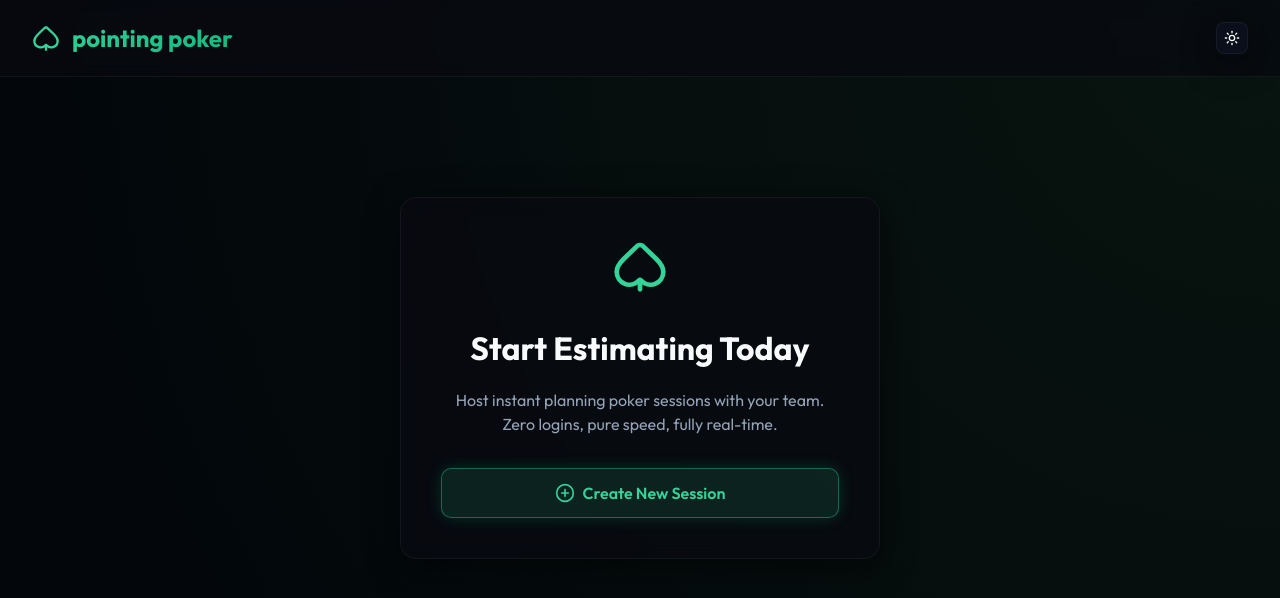
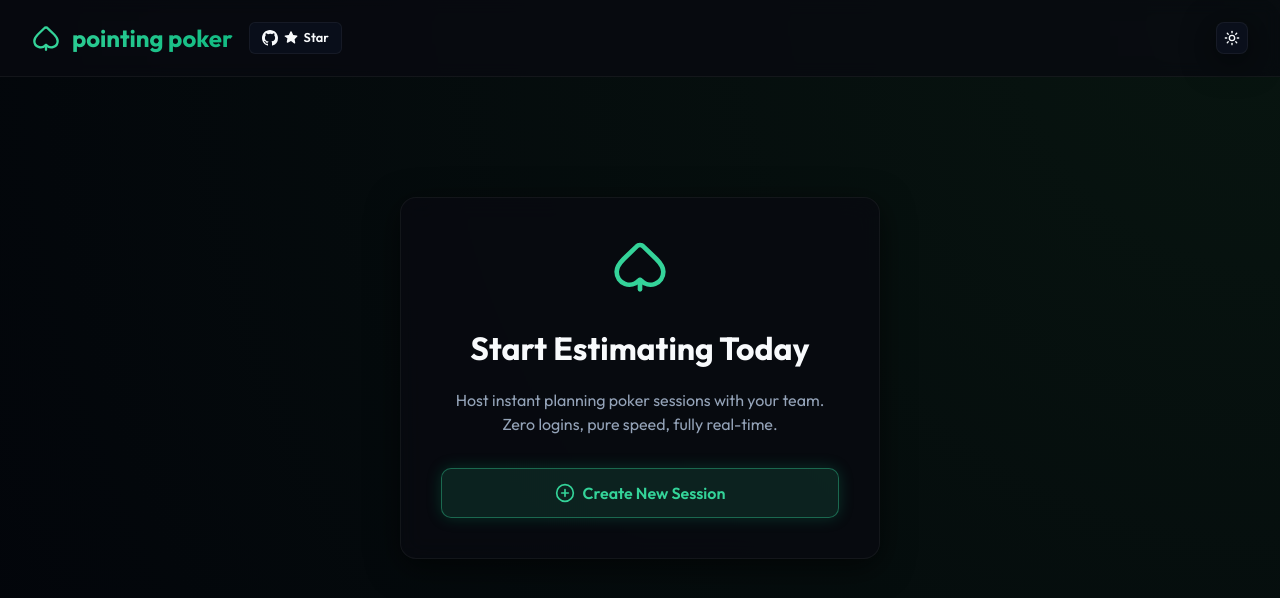
Before and after one commit to smokevicky/pointing-poker, a React (Vite) app in the folder client/: page / in a window 1280 px wide. Shown: the top 598 px of the page. Built offline with nearby package versions, Linux system fonts and the light colour scheme; no server answers; the database is empty.

Commit message:
Add GitHub star button repositioned left with logos and include GitHub buttons script

```diff
--- a/client/index.html
+++ b/client/index.html
@@ -9,5 +9,6 @@
   <body>
     <div id="root"></div>
     <script type="module" src="/src/main.jsx"></script>
+    <script async defer src="https://buttons.github.io/buttons.js"></script>
   </body>
 </html>
--- a/client/src/App.jsx
+++ b/client/src/App.jsx
@@ -94,6 +94,7 @@ export default function App() {
     <div className="app-container">
       {/* Premium Header */}
       <header className="header">
+        <div style={{ display: "flex", alignItems: "center", gap: "1rem" }}>
           <div className="logo" style={{ cursor: "pointer" }} onClick={() => {
             window.history.pushState(null, "", "/");
             setRoomId("");
@@ -101,6 +102,41 @@ export default function App() {
           }}>
             <Spade size={28} style={{ color: "var(--primary-cyan)" }} />
             <span>pointing poker</span>
+          </div>
+
+          {/* GitHub Star Button */}
+          <a
+            href="https://github.com/smokevicky/pointing-poker"
+            target="_blank"
+            rel="noopener noreferrer"
+            style={{
+              display: "inline-flex",
+              alignItems: "center",
+              gap: "6px",
+              padding: "5px 12px",
+              fontSize: "0.8rem",
+              fontWeight: 600,
+              color: "var(--text-color)",
+              background: "var(--card-bg)",
+              border: "1px solid var(--glass-border)",
+              borderRadius: "6px",
+              textDecoration: "none",
+              whiteSpace: "nowrap",
+              transition: "background 0.2s, border-color 0.2s",
+            }}
+            onMouseEnter={e => e.currentTarget.style.borderColor = "var(--primary-cyan)"}
+            onMouseLeave={e => e.currentTarget.style.borderColor = "var(--glass-border)"}
+          >
+            {/* GitHub logo (octicon-mark-github) */}
+            <svg height="16" viewBox="0 0 16 16" width="16" fill="currentColor" aria-hidden="true">
+              <path d="M8 0C3.58 0 0 3.58 0 8c0 3.54 2.29 6.53 5.47 7.59.4.07.55-.17.55-.38 0-.19-.01-.82-.01-1.49-2.01.37-2.53-.49-2.69-.94-.09-.23-.48-.94-.82-1.13-.28-.15-.68-.52-.01-.53.63-.01 1.08.58 1.23.82.72 1.21 1.87.87 2.33.66.07-.52.28-.87.51-1.07-1.78-.2-3.64-.89-3.64-3.95 0-.87.31-1.59.82-2.15-.08-.2-.36-1.02.08-2.12 0 0 .67-.21 2.2.82a7.68 7.68 0 012-.27c.68.003 1.37.092 2 .27 1.53-1.04 2.2-.82 2.2-.82.44 1.1.16 1.92.08 2.12.51.56.82 1.27.82 2.15 0 3.07-1.87 3.75-3.65 3.95.29.25.54.73.54 1.48 0 1.07-.01 1.93-.01 2.2 0 .21.15.46.55.38A8.013 8.013 0 0016 8c0-4.42-3.58-8-8-8z"/>
+            </svg>
+            {/* Star icon */}
+            <svg height="14" viewBox="0 0 16 16" width="14" fill="currentColor" aria-hidden="true">
+              <path d="M8 .25a.75.75 0 01.673.418l1.882 3.815 4.21.612a.75.75 0 01.416 1.279l-3.046 2.97.719 4.192a.75.75 0 01-1.088.791L8 11.347l-3.766 1.98a.75.75 0 01-1.088-.79l.72-4.194L.873 6.374a.75.75 0 01.416-1.28l4.21-.611L7.327.668A.75.75 0 018 .25z"/>
+            </svg>
+            Star
+          </a>
         </div>
 
         <div style={{ display: "flex", alignItems: "center", gap: "0.75rem" }}>
@@ -139,6 +175,7 @@ export default function App() {
               )}
             </div>
           )}
+
 </div>
       </header>
 
```
Also changed, not shown: 1 other file (tests, documents, lock files or other folders). Lines whose indentation alone changed are shown as unchanged.
